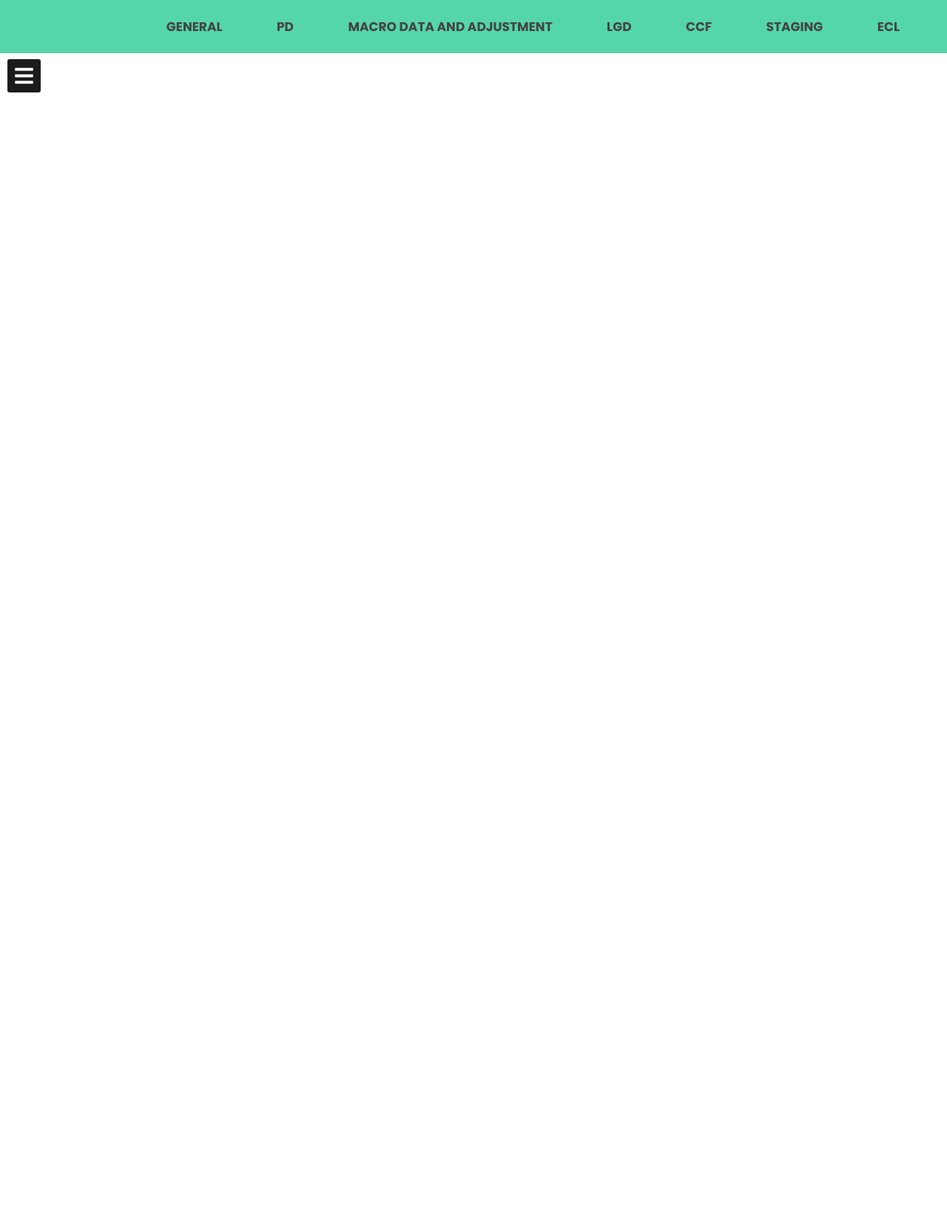
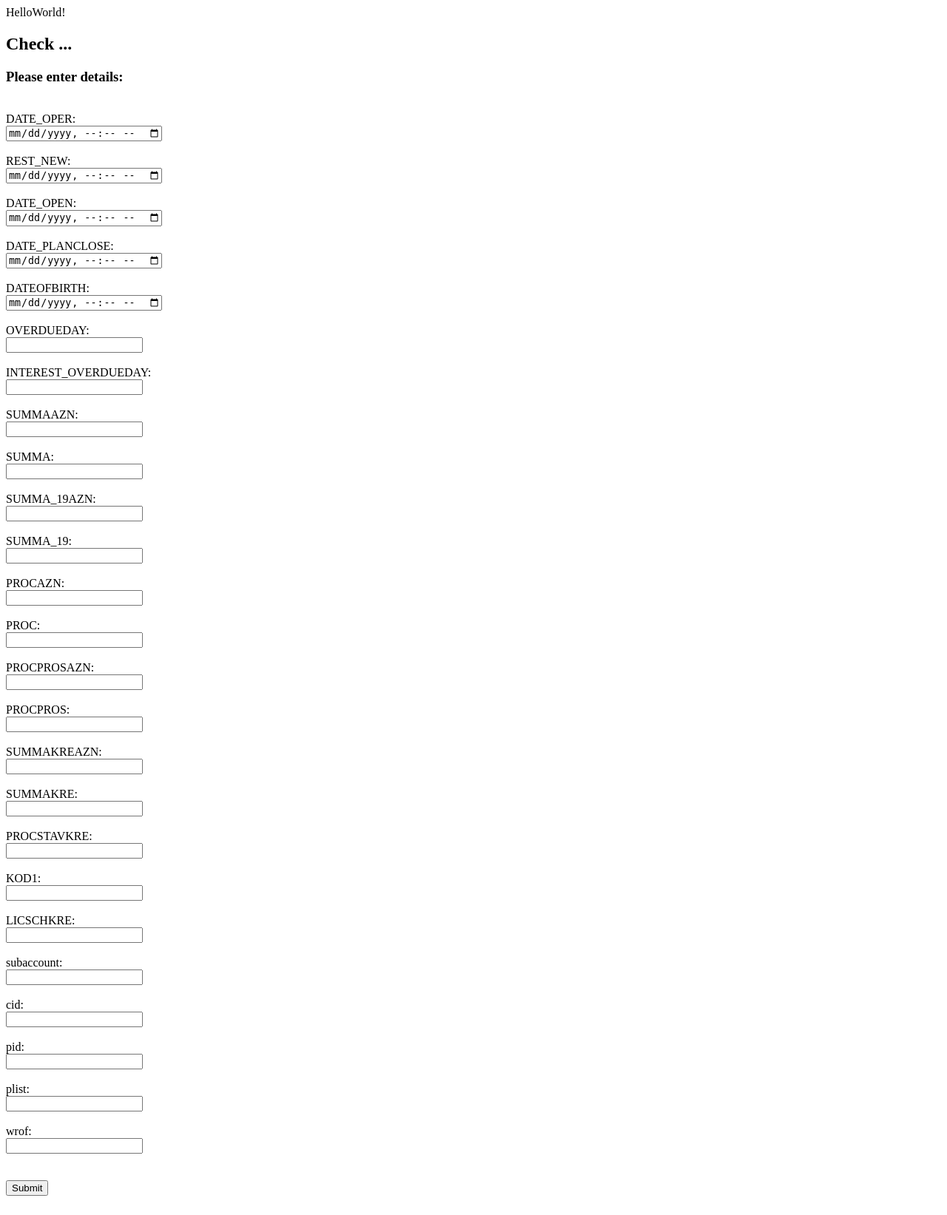
Before and after one commit to hiki0505/irfs_interface, a Django app: page / in a window 1280 px wide. Shown: the whole page at 74% size. Before the commit the page ends 125 px from the top, so only its background shows below. Run offline with Django 3.2, Linux system fonts and the light colour scheme.

Commit message:
created post form with given variable names

```diff
--- a/interface/templates/irfs/base.html
+++ /dev/null
@@ -1,72 +0,0 @@
-<!DOCTYPE html>
-<html lang="en" dir="ltr">
-<head>
-    <meta charset="utf-8">
-    <!-- <title>IFRS-9</title> -->
-    {% load static %}
-
-    <link rel="stylesheet" type="text/css" href="{% static 'style.css' %}"/>
-    <script src="https://code.jquery.com/jquery-3.4.1.js"></script>
-    <link rel="stylesheet" href="https://cdnjs.cloudflare.com/ajax/libs/font-awesome/5.15.3/css/all.min.css"/>
-</head>
-
-<body>
-	<header>
-		<div class="container">
-          <h1 class="logo"></h1>
-          <nav class="top">
-            <ul>
-              <li><a href="#">General</a></li>
-              <li><a href="#">PD</a></li>
-              <li><a href="#">Macro data and adjustment</a></li>
-              <li><a href="#">LGD</a></li>
-              <li><a href="#">CCF</a></li>
-              <li><a href="#">Staging</a></li>
-              <li><a href="#">ECL</a></li>
-            </ul>
-          </nav>
-        </div>
-	</header>
-
-    <div class="btn">
-		<span class="fas fa-bars"></span>
-    </div>
-	<nav class="sidebar">
-     <div class="text">Archive dates</div>
-		<ul>
-			<li>
-				<a href="#" class="feat-btn">Past calculation blocks<span class="fas fa-caret-down first"></span></a>
-				<ul class="feat-show">
-					<li><a href="#">Apr 2021</a></li>
-					<li><a href="#">Mar 2021</a></li>
-					<li><a href="#">Feb 2021</a></li>
-					<li><a href="#">Jan 2021</a></li>
-				</ul>
-			</li>
-		</ul>
-	</nav>
-    <div class="content">
-        {% block content %}
-        {% endblock %}
-<!--      <div class="header">IFRS-9 Interface</div>-->
-	</div>
-	<script>
-		$('.btn').click(function(){
-		  $(this).toggleClass("click");
-		  $('.sidebar').toggleClass("show");
-		});
-		  $('.feat-btn').click(function(){
-			$('nav ul .feat-show').toggleClass("show");
-			$('nav ul .first').toggleClass("rotate");
-		  });
-		  $('.serv-btn').click(function(){
-			$('nav ul .serv-show').toggleClass("show1");
-			$('nav ul .second').toggleClass("rotate");
-		  });
-		  $('nav ul li').click(function(){
-			$(this).addClass("active").siblings().removeClass("active");
-		  });
-	 </script>
-
-  </body>
-</html>
--- a/interface/templates/irfs/index.html
+++ b/interface/templates/irfs/index.html
@@ -1,18 +1,23 @@
-{% extends 'irfs/base.html' %}
+<!DOCTYPE html>
+<html lang="en">
 
-{% block content%}
+<head>
+    <title> Prediction: </title>
+</head>
+<body>
 
-    <h2>Check mileage of you Car Instantly</h2>
+    {{a}}
+    <h2> Check ... </h2>
 
     <h3>Please enter details:</h3>
     <br>
-    {%  if scoreval  %}
-    <form method="post" enctype="multipart/form-data" action="updateDataBase">
-    {% else %}
+<!--    {%  if scoreval  %}-->
+<!--    <form method="post" enctype="multipart/form-data" action="updateDataBase">-->
+<!--    {% else %}-->
     <form method="post" enctype="multipart/form-data" action="predictMPG">
-    {% endif%}
+<!--    {% endif%}-->
  {% csrf_token %}
-  <div class="container">
+<!--  <div class="container">-->
  <div class="col-md-4 col-sm-4"><label for="fname">DATE_OPER:</label> </div> <input name="dateoper" type="datetime-local" value={{temp.cylinders}}><br><br>
  <div class="col-md-4 col-sm-4"><label for="fname">REST_NEW:</label> </div> <input name="restnew" type="datetime-local" value={{temp.cylinders}}><br><br>
  <div class="col-md-4 col-sm-4"><label for="fname">DATE_OPEN:</label> </div> <input name="dateopen" type="datetime-local" value={{temp.cylinders}}><br><br>
@@ -39,19 +44,19 @@
  <div class="col-md-4 col-sm-4"><label for="lname">plist:</label> </div> <input type="text" id="lname" name="plist" value={{temp.model_year}}><br><br>
  <div class="col-md-4 col-sm-4"><label for="lname">wrof:</label> </div> <input type="text" id="lname" name="wrof" value={{temp.origin}}><br><br>
  <br>
-  </div>
- {%  if scoreval  %}
- <h1>The mpg score is {{scoreval}}</h1>
- <h3>If the response is good. Do you want to save it in DB?
- </h3>
- <input type="hidden" id="lname" name="mpgVal" value={{scoreval}}>
+<!--  </div>-->
+<!-- {%  if scoreval  %}-->
+<!-- <h1>The mpg score is {{scoreval}}</h1>-->
+<!-- <h3>If the response is good. Do you want to save it in DB?-->
+<!-- </h3>-->
+<!-- <input type="hidden" id="lname" name="mpgVal" value={{scoreval}}>-->
+<!-- <input type="submit" value="Submit" ></div>-->
+<!-- {% else %}-->
  <input type="submit" value="Submit" ></div>
- {% else %}
- <input type="submit" value="Submit" ></div>
- {% endif %}
+<!-- {% endif %}-->
 
 </form>
 <br>
 
-
-{% endblock %}
+</body>
+</html>
--- a/interface/views.py
+++ b/interface/views.py
@@ -1,51 +1,47 @@
 from django.http import HttpResponse
 from django.shortcuts import render
 
+# import pandas as pd
 
-def homepage(request):
-    return render(request, 'irfs/base.html')
+FEATURES = ['DATE_OPER', 'REST_NEW', 'DATE_OPEN', 'DATE_PLANCLOSE', 'DATEOFBIRTH', 'OVERDUEDAY',
+               'INTEREST_OVERDUEDAY', 'SUMMAAZN', 'SUMMA', 'SUMMA_19AZN', 'SUMMA_19', 'PROCAZN', 'PROC', 'PROCPROSAZN',
+               'PROCPROS', 'SUMMAKREAZN', 'SUMMAKRE', 'PROCSTAVKRE', 'KOD1', 'LICSCHKRE', 'subaccount', 'cid', 'pid',
+               'plist', 'wrof']
 
-    # return HttpResponse()
+
+# def homepage(request):
+#     return render(request, 'irfs/base.html')
+#
+#     # return HttpResponse()
 
 
 def index(request):
-    return render(request, 'irfs/index.html')
+    context = {'a': 'HelloWorld!'}
+    return render(request, 'irfs/index.html', context)
+    # return render(request, 'irfs/index.html')
 
+
+# def predictMPG(request):
+#     # print(request)
+#     if request.method == 'POST':
+#         print(request.POST.dict())
+#     context = {'a': 'Score is: '}
+#     return render(request, 'irfs/index.html', context)
+#     # return render(request, 'irfs/index.html')
 
 def predictMPG(request):
     if request.method == 'POST':
-        temp = {}
-        temp['repd'] = request.POST.get('dateoper')
-        temp['resd'] = request.POST.get('restnew')
-        temp['st_date'] = request.POST.get('dateopen')
-        temp['end_date'] = request.POST.get('dateplancode')
-        temp['bthday'] = request.POST.get('dateofbirth')
-        temp['dp'] = request.POST.get('overdueday')
-        temp['di'] = request.POST.get('interestoverdueday')
-        temp['anp_m'] = request.POST.get('summaazn')
-        temp['anp_c'] = request.POST.get('summa')
-        temp['aop_m'] = request.POST.get('summa19azn')
-        temp['aop_c'] = request.POST.get('summa19')
-        temp['ani_m'] = request.POST.get('procazn')
-        temp['ani_c'] = request.POST.get('proc')
-        temp['aoi_m'] = request.POST.get('procprosazn')
-        temp['aoi_c'] = request.POST.get('procpros')
-        temp['aor_m'] = request.POST.get('summakreazn')
-        temp['aor_c'] = request.POST.get('summakre')
-        temp['int_rate'] = request.POST.get('procstavkre')
-        temp['id_l'] = request.POST.get('kod1')
-        temp['id_c'] = request.POST.get('licschkre')
-        temp['id_sub'] = request.POST.get('subaccount')
-        temp['cid'] = request.POST.get('cid')
-        temp['pid'] = request.POST.get('pid')
-        temp['plist'] = request.POST.get('plist')
-        temp['wrof'] = request.POST.get('wrof')
-        # temp2 = temp.copy()
-        # temp2['model year'] = temp['model_year']
-        # print(temp.keys(), temp2.keys())
-        # # del temp2['model_year']
 
-    testDtaa = pd.DataFrame({'x': temp2}).transpose()
-    scoreval = reloadModel.predict(testDtaa)[0]
-    context = {'scoreval': scoreval, 'temp': temp}
-    return render(request, 'irfs/index.html', context)
+        values = [
+            request.POST.get(value)
+            for value in request.POST
+            if value != 'csrfmiddlewaretoken'
+        ]
+
+        temp = dict(zip(FEATURES, values))
+        print(temp)
+
+    # testDtaa = pd.DataFrame({'x': temp}).transpose()
+    # scoreval = reloadModel.predict(testDtaa)[0]
+    # context = {'scoreval': scoreval, 'temp': temp}
+    return render(request, 'irfs/index.html', context={})
--- a/irfs/urls.py
+++ b/irfs/urls.py
@@ -7,6 +7,6 @@ from interface import views
 
 urlpatterns = [
     path('admin/', admin.site.urls),
-    url('^$', views.homepage, name='homepage'),
-    url('index', views.index, name='index')
+    url('^$', views.index, name='homepage'),
+    url('predictMPG', views.predictMPG, name='predictMPG')
 ]
```
Also changed, not shown: interface/script.py (added, +9 -0 lines). Lines whose indentation alone changed are shown as unchanged.
